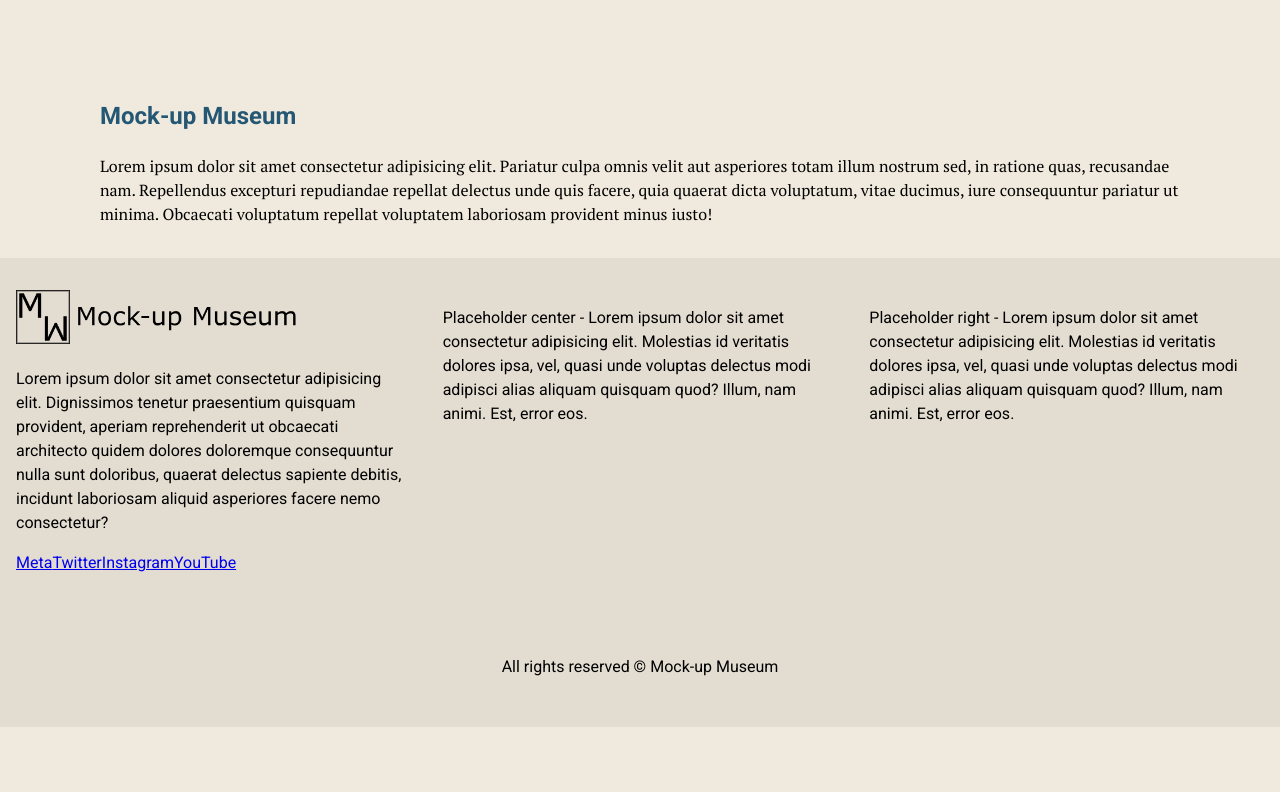
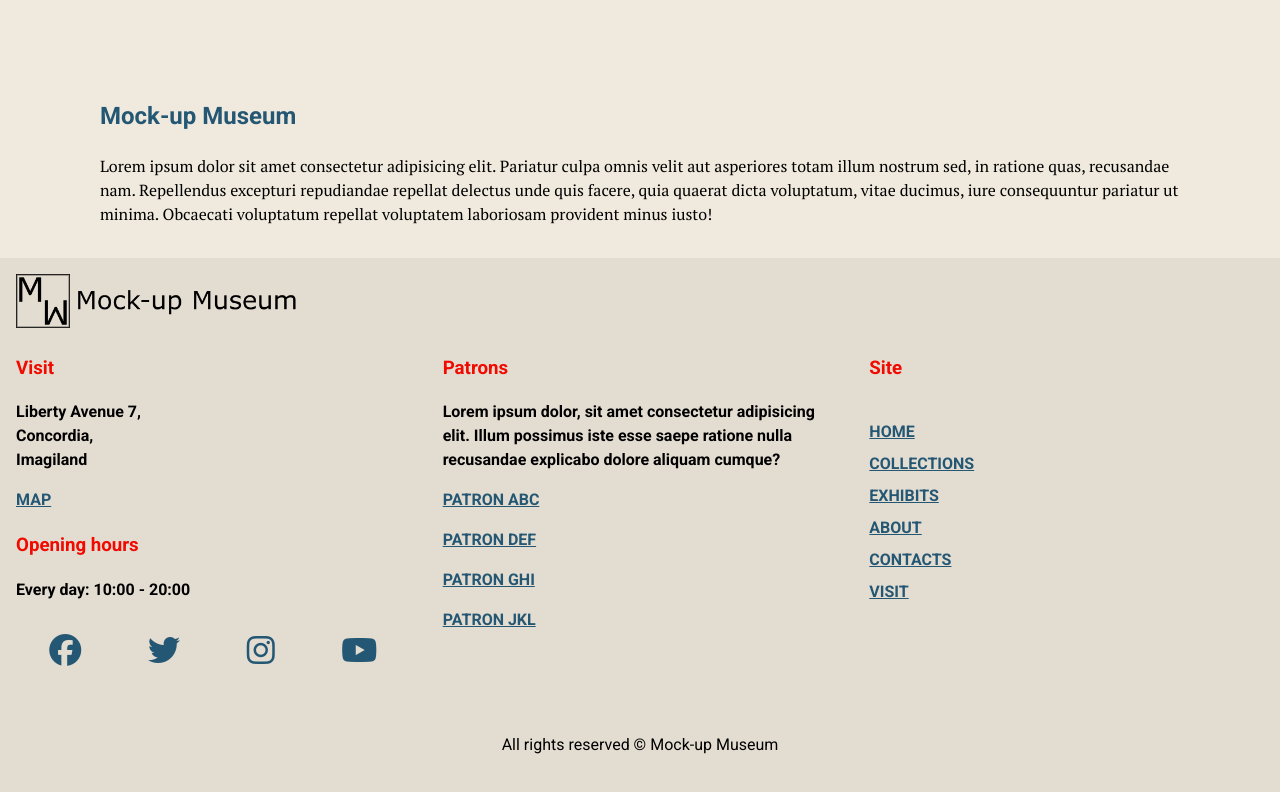
Before and after one commit to oxelfer/glowing-octo-happiness, a React (Create React App) app: page / in a window 1280 px wide. Shown: the part 530-1322 px from the top of the page. Before the commit the page ends 1257 px from the top, so only its background shows below. Built offline with nearby package versions, Linux system fonts and the light colour scheme.

Commit message:
footer content and layout adjustments

```diff
--- a/public/index.html
+++ b/public/index.html
@@ -24,6 +24,7 @@
       work correctly both with client-side routing and a non-root public URL.
       Learn how to configure a non-root public URL by running `npm run build`.
     -->
+    <script src="https://kit.fontawesome.com/7175c69a6c.js" crossorigin="anonymous"></script>
     <title>Mock-up Museum</title>
   </head>
   <body>
--- a/src/components/footer.css
+++ b/src/components/footer.css
@@ -7,8 +7,19 @@
 
 }
 
+.footer__picture {
+  position: relative;
+  top: 1em;
+  padding: 1em;
+}
+
+.footer__image {
+  max-width: 18em;
+  height: auto;
+}
+
 .footer__row {
-  padding: 2em 1em;
+  padding: 1em;
   display: grid;
   grid-template-columns: repeat(3, 1fr);
   gap: 2em;
@@ -19,21 +30,48 @@
   flex-direction: column;
 }
 
-.footer__picture {
+.footer__header {
+  color: var(--color-text-red);
+}
+
+.footer__paragraph {
+  margin: 0;
+  font-weight: 700;
+}
+
+.footer__link {
+  color: var(--color-text-blue);
+  font-weight: 700;
+  text-transform: uppercase;
+  margin-top: 1em;
+}
+
+.footer__link:link {
 
 }
 
-.footer__image {
-  max-width: 18em;
-  height: auto;
+.footer__link:visited {
+
 }
 
-.footer__paragraph {
+.footer__link:hover {
+  color: var(--color-text-red);
+}
+
+.footer__link:active {
 
 }
 
 .footer__socialmedia {
+  display: flex;
+  justify-content: space-around;
+  margin-top: 2em;
+}
 
+.footer__icon {
+  flex: 1;
+  font-size: 2em;
+  color: var(--color-text-blue);
 }
 
 .footer__col-center {
@@ -46,12 +84,19 @@
   flex-direction: column;
 }
 
+.footer__sitemap {
+  list-style-type: none;
+  padding: 0;
+}
+
 .footer__copyrights {
   text-align: center;
   padding: 2em 0;
 }
 
-
+.footer__sitemap > li {
+  line-height: 2;
+}
 
 @media screen and (max-width: 640px) {
   .footer__row {
--- a/src/components/footer.js
+++ b/src/components/footer.js
@@ -1,28 +1,49 @@
+import { Link } from 'react-router-dom'
+
 import './footer.css'
 
 export default function Footer() {
   return (
     <footer id='footer-container' className='footer-container'>
+      <picture className='footer__picture'>
+        <img className='footer__image' src='/logoname192mm.png' alt="" />
+      </picture>
       <div className='footer__row'>
         <div className='footer__col-left'>
-          <picture className='footer__picture'>
-            <img className='footer__image' src='/logoname192mm.png' alt="" />
-          </picture>
-          <p className='footer__paragraph'>Lorem ipsum dolor sit amet consectetur adipisicing elit. Dignissimos tenetur praesentium quisquam provident, aperiam reprehenderit ut obcaecati architecto quidem dolores doloremque consequuntur nulla sunt doloribus, quaerat delectus sapiente debitis, incidunt laboriosam aliquid asperiores facere nemo consectetur?</p>
+          <h3 className='footer__header'>Visit</h3>
+          <p className='footer__paragraph'>Liberty Avenue 7,</p>
+          <p className='footer__paragraph'>Concordia,</p>
+          <p className='footer__paragraph'>Imagiland</p>
+          <a className='footer__link' href='https://www.google.com/maps/place/Ilhas+Selvagens/@32.4312991,-16.4960039,13.75z/data=!4m5!3m4!1s0xc42e379e6e01b8b:0xffacc13a8f1fa74c!8m2!3d30.097608!4d-15.9553276?hl=pt-PT' target='_blank'>Map</a>
+          <h3 className='footer__header'>Opening hours</h3>
+          <p className='footer__paragraph'>Every day: 10:00 - 20:00</p>
           <div className='footer__socialmedia'>
-            <a href="#">Meta</a>
-            <a href="#">Twitter</a>
-            <a href="#">Instagram</a>
-            <a href="#">YouTube</a>
+            <a href='#'><i className='fa-brands fa-facebook footer__icon'></i></a>
+            <a href='#'><i className='fa-brands fa-twitter footer__icon'></i></a>
+            <a href='#'><i className='fa-brands fa-instagram footer__icon'></i></a>
+            <a href='#'><i className='fa-brands fa-youtube footer__icon'></i></a>
           </div>
         </div>
 
         <div className='footer__col-center'>
-          <p>Placeholder center - Lorem ipsum dolor sit amet consectetur adipisicing elit. Molestias id veritatis dolores ipsa, vel, quasi unde voluptas delectus modi adipisci alias aliquam quisquam quod? Illum, nam animi. Est, error eos.</p>
+          <h3 className='footer__header'>Patrons</h3>
+          <p className='footer__paragraph'>Lorem ipsum dolor, sit amet consectetur adipisicing elit. Illum possimus iste esse saepe ratione nulla recusandae explicabo dolore aliquam cumque?</p>
+          <a className='footer__link' href='#' target='_blank'>Patron ABC</a>
+          <a className='footer__link' href='#' target='_blank'>Patron DEF</a>
+          <a className='footer__link' href='#' target='_blank'>Patron GHI</a>
+          <a className='footer__link' href='#' target='_blank'>Patron JKL</a>
         </div>
 
         <div className='footer__col-right'>
-          <p>Placeholder right - Lorem ipsum dolor sit amet consectetur adipisicing elit. Molestias id veritatis dolores ipsa, vel, quasi unde voluptas delectus modi adipisci alias aliquam quisquam quod? Illum, nam animi. Est, error eos.</p>
+          <h3 className='footer__header'>Site</h3>
+          <ul className='footer__sitemap'>
+            <li><Link className='footer__link' to='/'>Home</Link></li>
+            <li><Link className='footer__link' to='collections'>Collections</Link></li>
+            <li><Link className='footer__link' to='exhibits'>Exhibits</Link></li>
+            <li><Link className='footer__link' to='about'>About</Link></li>
+            <li><Link className='footer__link' to='contacts'>Contacts</Link></li>
+            <li><Link className='footer__link' to='visit'>Visit</Link></li>
+          </ul>
         </div>
       </div>
 
--- a/src/components/header.js
+++ b/src/components/header.js
@@ -35,9 +35,6 @@ export default function Header() {
       </picture>
 
       <div className='header__right'>
-{/*         <div className='header__search'>
-          <p>Placeholder search?</p>
-        </div> */}
 
         <nav className='header__nav-site'>
           <ul className='nav-site__menu'>
@@ -68,7 +65,6 @@ export default function Header() {
 
       </div>
 
-
     </header>
   )
 }
```
Also changed, not shown: src/components/header.css (+0 -7 lines).
